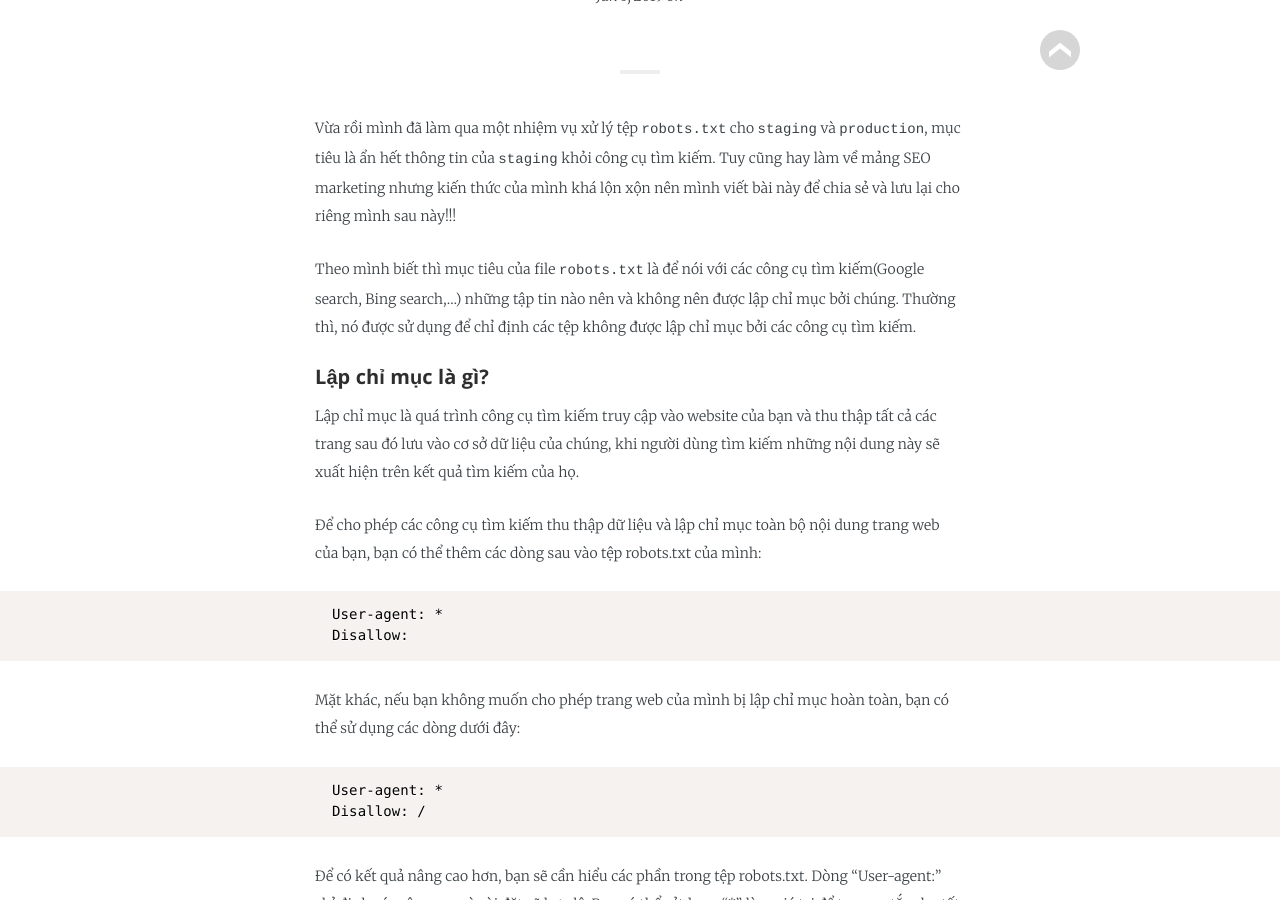
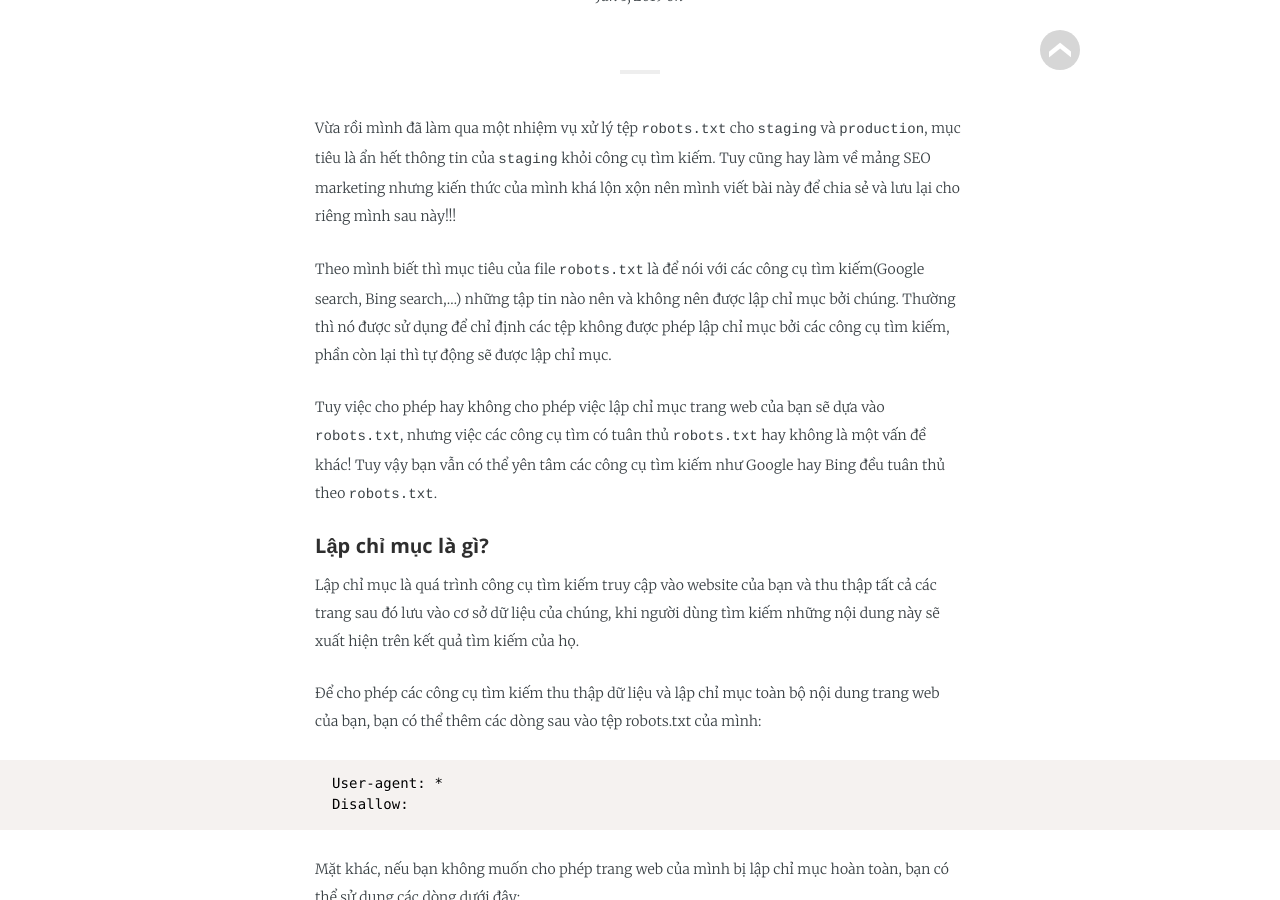
Before and after one commit to tanngoc93/tanngoc93.github.io, a Jekyll site: the page built from _posts/2019-06-06-how-to-use-robots-txt.md, in a window 1280 px wide and 900 px high, scrolled down 575 px. Built offline with Jekyll 4.4.1, drawn with Linux system fonts in a browser that asks for light colours; some web fonts are replaced.

Commit message:
Update 2019-06-06-how-to-use-robots-txt.md

```diff
--- a/_posts/2019-06-06-how-to-use-robots-txt.md
+++ b/_posts/2019-06-06-how-to-use-robots-txt.md
@@ -9,7 +9,9 @@ tags:
 ---
 Vừa rồi mình đã làm qua một nhiệm vụ xử lý tệp `robots.txt` cho `staging` và `production`, mục tiêu là ẩn hết thông tin của `staging` khỏi công cụ tìm kiếm. Tuy cũng hay làm về mảng SEO marketing nhưng kiến thức của mình khá lộn xộn nên mình viết bài này để chia sẻ và lưu lại cho riêng mình sau này!!!
 
-Theo mình biết thì mục tiêu của file `robots.txt` là để nói với các công cụ tìm kiếm(Google search, Bing search,...) những tập tin nào nên và không nên được lập chỉ mục bởi chúng. Thường thì, nó được sử dụng để chỉ định các tệp không được lập chỉ mục bởi các công cụ tìm kiếm.
+Theo mình biết thì mục tiêu của file `robots.txt` là để nói với các công cụ tìm kiếm(Google search, Bing search,...) những tập tin nào nên và không nên được lập chỉ mục bởi chúng. Thường thì nó được sử dụng để chỉ định các tệp không được phép lập chỉ mục bởi các công cụ tìm kiếm, phần còn lại thì tự động sẽ được lập chỉ mục.
+
+Tuy việc cho phép hay không cho phép việc lập chỉ mục trang web của bạn sẽ dựa vào `robots.txt`, nhưng việc các công cụ tìm có tuân thủ `robots.txt` hay không là một vấn đề khác! Tuy vậy bạn vẫn có thể yên tâm các công cụ tìm kiếm như Google hay Bing đều tuân thủ theo `robots.txt`.
 
 #### Lập chỉ mục là gì?
 Lập chỉ mục là quá trình công cụ tìm kiếm truy cập vào website của bạn và thu thập tất cả các trang sau đó lưu vào cơ sở dữ liệu của chúng, khi người dùng tìm kiếm những nội dung này sẽ xuất hiện trên kết quả tìm kiếm của họ.
```
